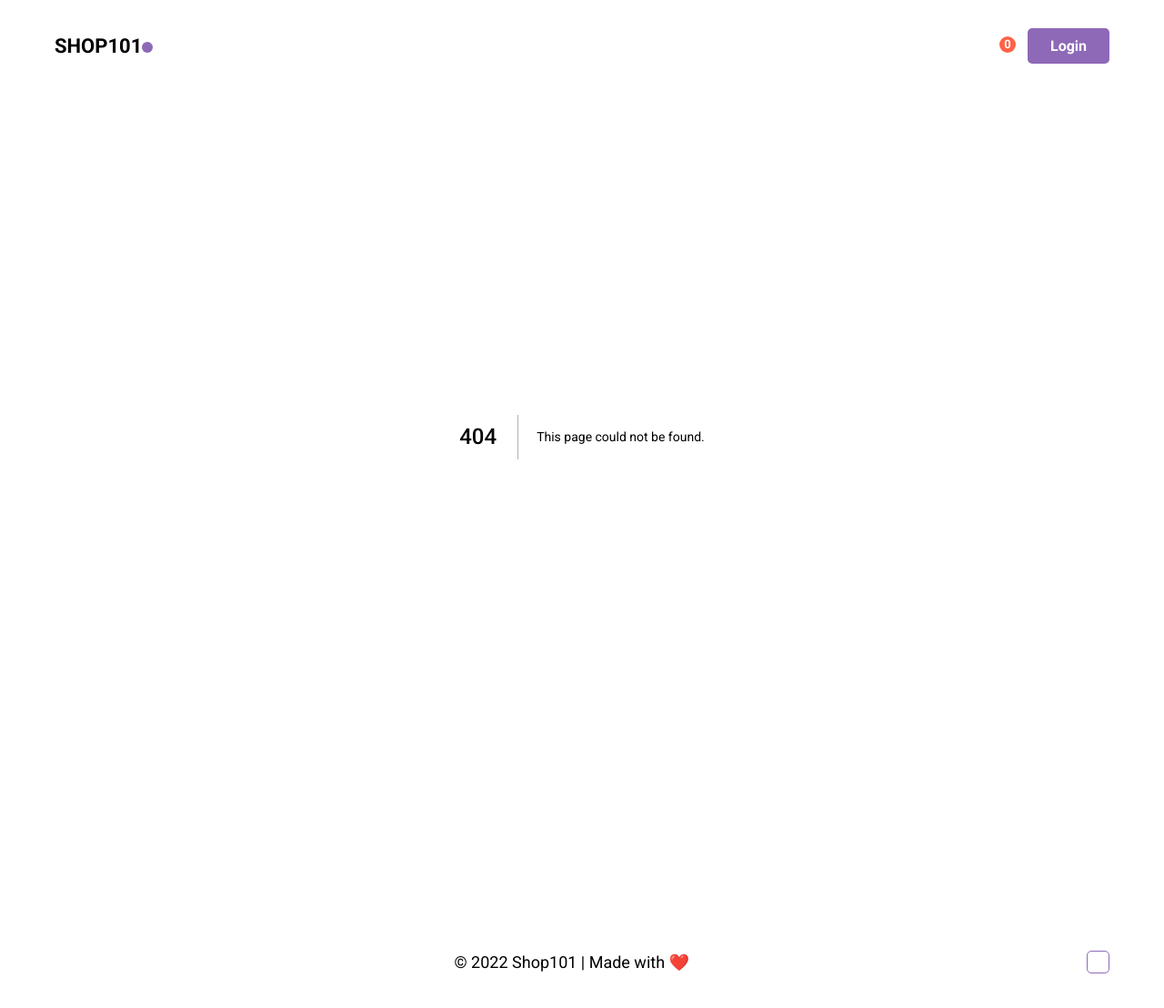
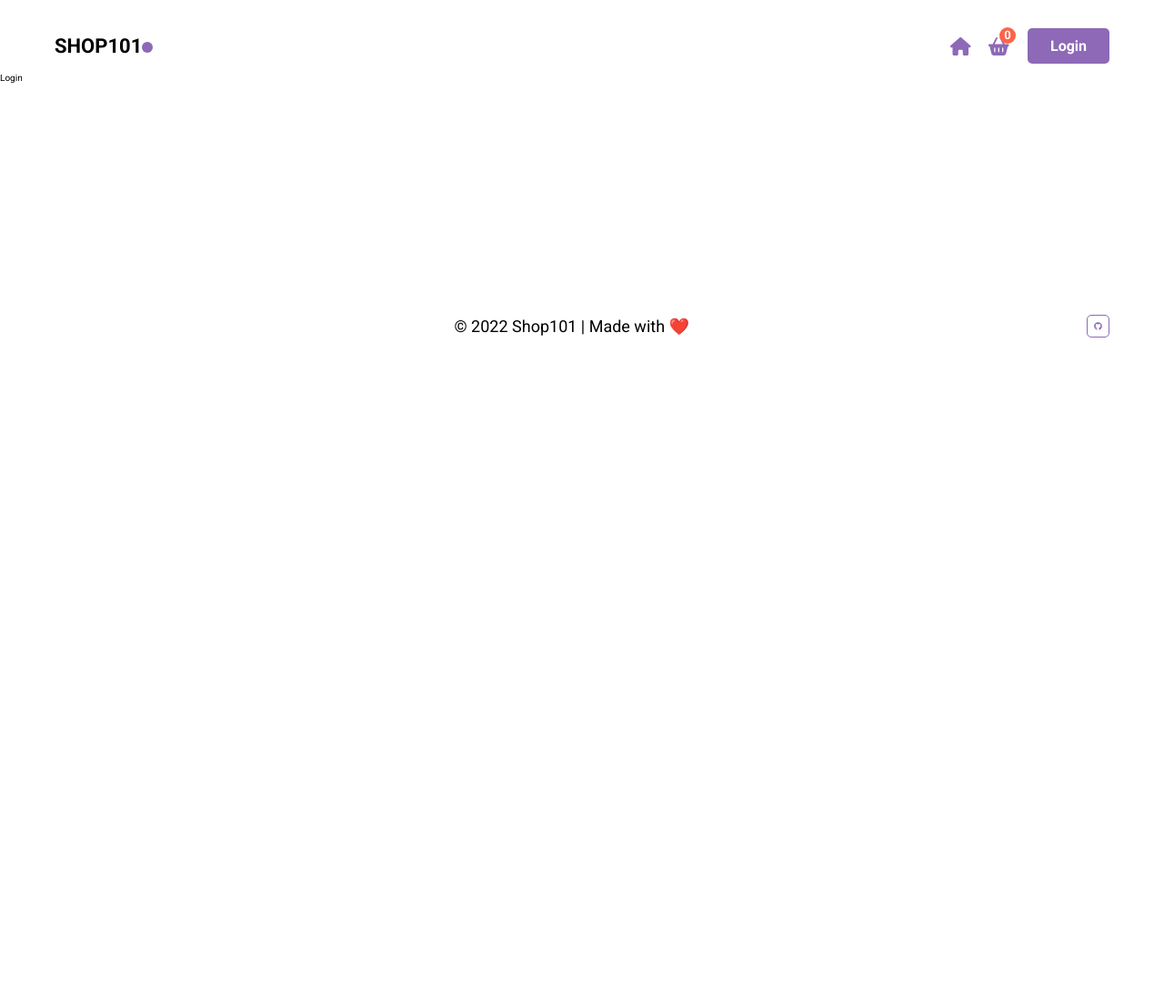
Before and after one commit to yaya-usman/Shop101, a Next.js app: page /auth/login in a window 1280 px wide. Before the commit this address had no page. Shown: the top 1108 px of the page at 91% size. After the commit the page ends 800 px from the top, so only its background shows below. Built offline with nearby package versions, Linux system fonts and the light colour scheme.

Commit message:
categoryCard layout update

```diff
--- a/components/Category.tsx
+++ b/components/Category.tsx
@@ -23,7 +23,7 @@ const Category = () => {
 
         {
             id: 4,
-            title: "Jewelery",
+            title: "Jewelry",
             img: "/img/jewelry.jpg"
         },
 
@@ -36,9 +36,9 @@ const Category = () => {
                         <>
                             <div className={styles.catCard} key={idx}>
                                 <img src={item.img} alt="categoryImg" />
-                                {/* <h2 className={styles.title}>
+                                <h2 className={styles.title}>
                                     {item.title}
-                                </h2> */}
+                                </h2>
                             </div>
                         </>
                     )
--- a/components/Footer.tsx
+++ b/components/Footer.tsx
@@ -1,17 +1,17 @@
 import Link from "next/link";
 import React from "react";
 import styles from "../styles/Footer.module.css";
+import { FontAwesomeIcon } from "@fortawesome/react-fontawesome";
+import { faGithub } from "@fortawesome/free-brands-svg-icons";
 
 const Footer = () => {
   return (
     <div className={styles.container}>
       <div className={styles.wrapper}>
         <div>&nbsp;</div>
-        <div>
-          &copy; {new Date().getFullYear()} Shop101 | Made with ❤️
-        </div>
-        <Link href={"/"}>
-          <i className="fab fa-github"></i>
+        <div>&copy; {new Date().getFullYear()} Shop101 | Made with ❤️</div>
+        <Link href={"https://github.com/yaya-usman/Shop101"}>
+          <FontAwesomeIcon icon={faGithub} />
         </Link>
       </div>
     </div>
--- a/components/Navbar.tsx
+++ b/components/Navbar.tsx
@@ -1,20 +1,24 @@
 import Link from "next/link";
 import React from "react";
 import styles from "../styles/Navbar.module.css";
+import { useRouter } from "next/router";
+import { FontAwesomeIcon } from "@fortawesome/react-fontawesome";
+import { faBasketShopping, faHome } from "@fortawesome/free-solid-svg-icons";
 
 const Navbar = () => {
+  const router = useRouter()
   return (
     <div className={styles.container}>
       <div className={styles.wrapper}>
         <div className={styles.left}>
-          <h3>SHOP101</h3>
+          <h3 onClick={() => router.push('/')}>SHOP101</h3>
           <span></span>
         </div>
         <div className={styles.right}>
           <div className={styles.iconsContainer}>
-            <i className="fas fa-home fa-2x"></i>
+            <FontAwesomeIcon icon={faHome} size="2x" />
             <div className={styles.cart}>
-              <i className="fas fa-shopping-basket fa-2x"></i>
+              <FontAwesomeIcon icon={faBasketShopping} size="2x" />
               <span>0</span>
             </div>
             <Link href={"/"} passHref>
--- a/package.json
+++ b/package.json
@@ -8,6 +8,11 @@
     "lint": "next lint"
   },
   "dependencies": {
+    "@fortawesome/fontawesome-svg-core": "^1.3.0-beta3",
+    "@fortawesome/free-brands-svg-icons": "^6.0.0",
+    "@fortawesome/free-regular-svg-icons": "^6.0.0-beta3",
+    "@fortawesome/free-solid-svg-icons": "^6.0.0-beta3",
+    "@fortawesome/react-fontawesome": "^0.1.17",
     "next": "12.0.10",
     "react": "17.0.2",
     "react-dom": "17.0.2"
--- /dev/null
+++ b/pages/auth/login.tsx
@@ -0,0 +1,7 @@
+import React from 'react';
+
+const login = () => {
+  return <div>Login</div>;
+};
+
+export default login;
--- a/styles/Featured.module.css
+++ b/styles/Featured.module.css
@@ -4,6 +4,7 @@
   position: relative;
   margin-top: -4.5rem;
 }
+
 
 .wrapper {
   display: flex;
--- a/styles/Footer.module.css
+++ b/styles/Footer.module.css
@@ -1,11 +1,7 @@
 .container{
     height: 8rem;
     width: 100%;
-    padding-top: 16rem;
-    padding-bottom: 8rem;
-    /* position: sticky;
-    z-index: 9999;
-    background-color: white; */
+    margin-top: 25rem;
 }
 
 .wrapper{
--- a/styles/Navbar.module.css
+++ b/styles/Navbar.module.css
@@ -21,6 +21,7 @@
 
 .left h3 {
   font-size: 2.2rem;
+  cursor: pointer;
 }
 
 .left span {
--- a/styles/globals.css
+++ b/styles/globals.css
@@ -6,8 +6,10 @@ body {
   margin: 0;
 }
 
+
 html {
   font-size: 62.5%;
+
 }
 
 html {
```
Also changed, not shown: components/Featured.tsx (+6 -3 lines), pages/auth/signup.tsx (added, +7 -0 lines), styles/Category.module.css (+22 -2 lines), 2 other files (tests, documents, lock files or other folders).
